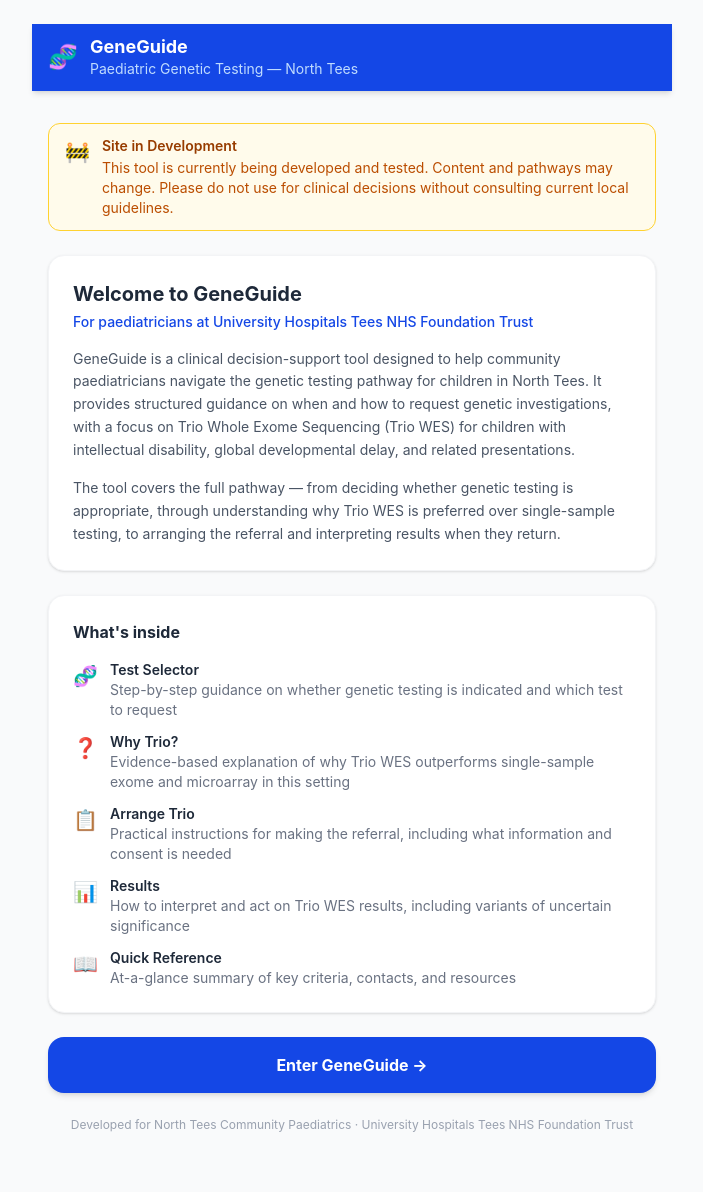
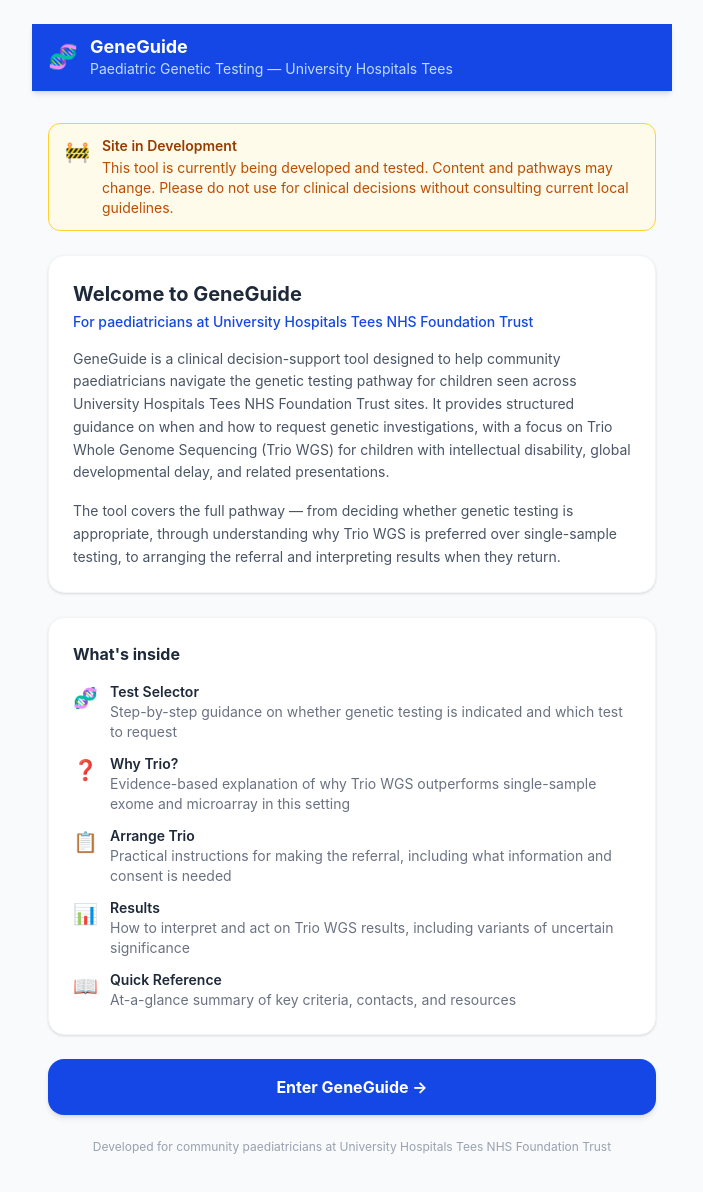
Before and after one commit to tedotedo/geneguide, a React (Vite) app: page / in a window 1280 px wide. Shown: the top 1192 px of the page, without its empty margins (288-991 px from the left). Built offline with nearby package versions, Linux system fonts and the light colour scheme.

Commit message:
fix: replace North Tees with University Hospitals Tees throughout; fix Trio WES → Trio WGS

```diff
--- a/src/App.tsx
+++ b/src/App.tsx
@@ -61,7 +61,7 @@
             <span className="text-2xl">🧬</span>
             <div>
               <h1 className="font-bold text-lg leading-tight">GeneGuide</h1>
-              <p className="text-blue-200 text-sm">Paediatric Genetic Testing — North Tees</p>
+              <p className="text-blue-200 text-sm">Paediatric Genetic Testing — University Hospitals Tees</p>
             </div>
           </div>
         </header>
--- a/src/pages/QuickRef.tsx
+++ b/src/pages/QuickRef.tsx
@@ -189,7 +189,7 @@
       <div className="bg-stone-50 rounded-2xl border border-gray-100 p-4">
         <p className="text-xs text-gray-500 font-semibold mb-1">📋 Data sources</p>
         <p className="text-xs text-gray-400 leading-relaxed">
-          Requesting clinician eligibility based on <span className="font-medium">NHS GMS National Genomic Test Directory v8.1</span> (July 2025) and <span className="font-medium">NEY GLH guidance</span> (June 2025). R-code descriptions based on North Tees community paediatrics pathway (April 2026).
+          Requesting clinician eligibility based on <span className="font-medium">NHS GMS National Genomic Test Directory v8.1</span> (July 2025) and <span className="font-medium">NEY GLH guidance</span> (June 2025). R-code descriptions based on University Hospitals Tees community paediatrics pathway (April 2026).
         </p>
         <p className="text-xs text-amber-600 mt-2 leading-relaxed">
           ⚠️ Test eligibility and requesting clinician criteria may change. Always verify against the current{' '}
--- a/src/pages/TestSelector.tsx
+++ b/src/pages/TestSelector.tsx
@@ -370,7 +370,7 @@
 
       <div>
         <h2 className="text-xl font-bold text-gray-800">Test Selector</h2>
-        <p className="text-base text-gray-500">North Tees community paediatrics genetic testing pathway — April 2026</p>
+        <p className="text-base text-gray-500">University Hospitals Tees community paediatrics genetic testing pathway — April 2026</p>
       </div>
 
       {/* Urgent flags — always visible */}
--- a/src/pages/Welcome.tsx
+++ b/src/pages/Welcome.tsx
@@ -11,7 +11,7 @@
           <span className="text-2xl">🧬</span>
           <div>
             <h1 className="font-bold text-lg leading-tight">GeneGuide</h1>
-            <p className="text-blue-200 text-sm">Paediatric Genetic Testing — North Tees</p>
+            <p className="text-blue-200 text-sm">Paediatric Genetic Testing — University Hospitals Tees</p>
           </div>
         </div>
       </header>
@@ -37,14 +37,14 @@
           </p>
           <p className="text-gray-600 text-sm leading-relaxed mb-4">
             GeneGuide is a clinical decision-support tool designed to help community paediatricians
-            navigate the genetic testing pathway for children in North Tees. It provides
+            navigate the genetic testing pathway for children seen across University Hospitals Tees NHS Foundation Trust sites. It provides
             structured guidance on when and how to request genetic investigations, with a focus
-            on Trio Whole Exome Sequencing (Trio WES) for children with intellectual disability,
+            on Trio Whole Genome Sequencing (Trio WGS) for children with intellectual disability,
             global developmental delay, and related presentations.
           </p>
           <p className="text-gray-600 text-sm leading-relaxed">
             The tool covers the full pathway — from deciding whether genetic testing is appropriate,
-            through understanding why Trio WES is preferred over single-sample testing, to
+            through understanding why Trio WGS is preferred over single-sample testing, to
             arranging the referral and interpreting results when they return.
           </p>
         </div>
@@ -55,9 +55,9 @@
           <div className="flex flex-col gap-3">
             {[
               { icon: '🧬', title: 'Test Selector', desc: 'Step-by-step guidance on whether genetic testing is indicated and which test to request' },
-              { icon: '❓', title: 'Why Trio?', desc: 'Evidence-based explanation of why Trio WES outperforms single-sample exome and microarray in this setting' },
+              { icon: '❓', title: 'Why Trio?', desc: 'Evidence-based explanation of why Trio WGS outperforms single-sample exome and microarray in this setting' },
               { icon: '📋', title: 'Arrange Trio', desc: 'Practical instructions for making the referral, including what information and consent is needed' },
-              { icon: '📊', title: 'Results', desc: 'How to interpret and act on Trio WES results, including variants of uncertain significance' },
+              { icon: '📊', title: 'Results', desc: 'How to interpret and act on Trio WGS results, including variants of uncertain significance' },
               { icon: '📖', title: 'Quick Reference', desc: 'At-a-glance summary of key criteria, contacts, and resources' },
             ].map(item => (
               <div key={item.title} className="flex items-start gap-3">
@@ -80,7 +80,7 @@
         </button>
 
         <p className="text-center text-gray-400 text-xs pb-4">
-          Developed for North Tees Community Paediatrics · University Hospitals Tees NHS Foundation Trust
+          Developed for community paediatricians at University Hospitals Tees NHS Foundation Trust
         </p>
       </main>
     </div>
```
